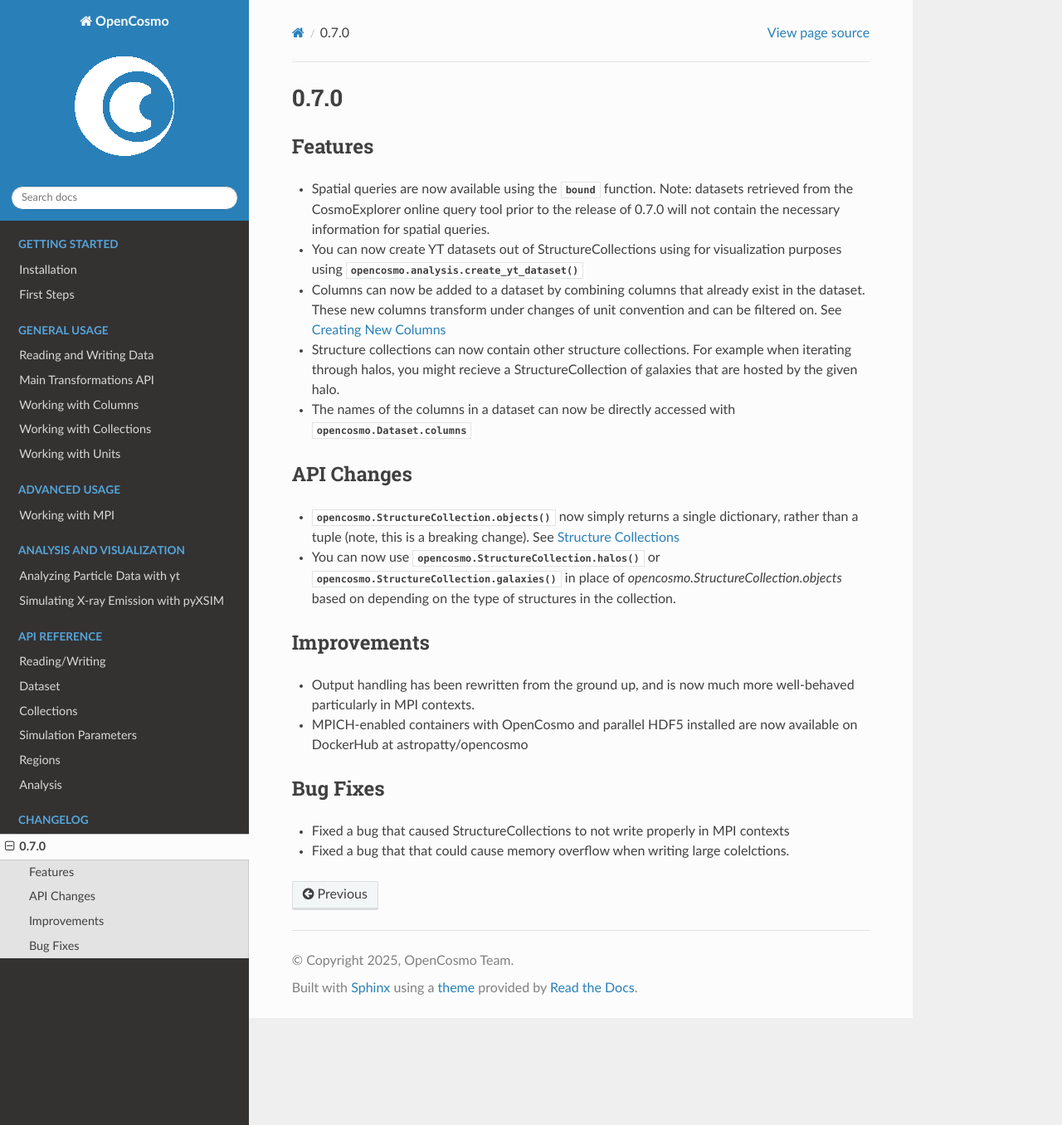
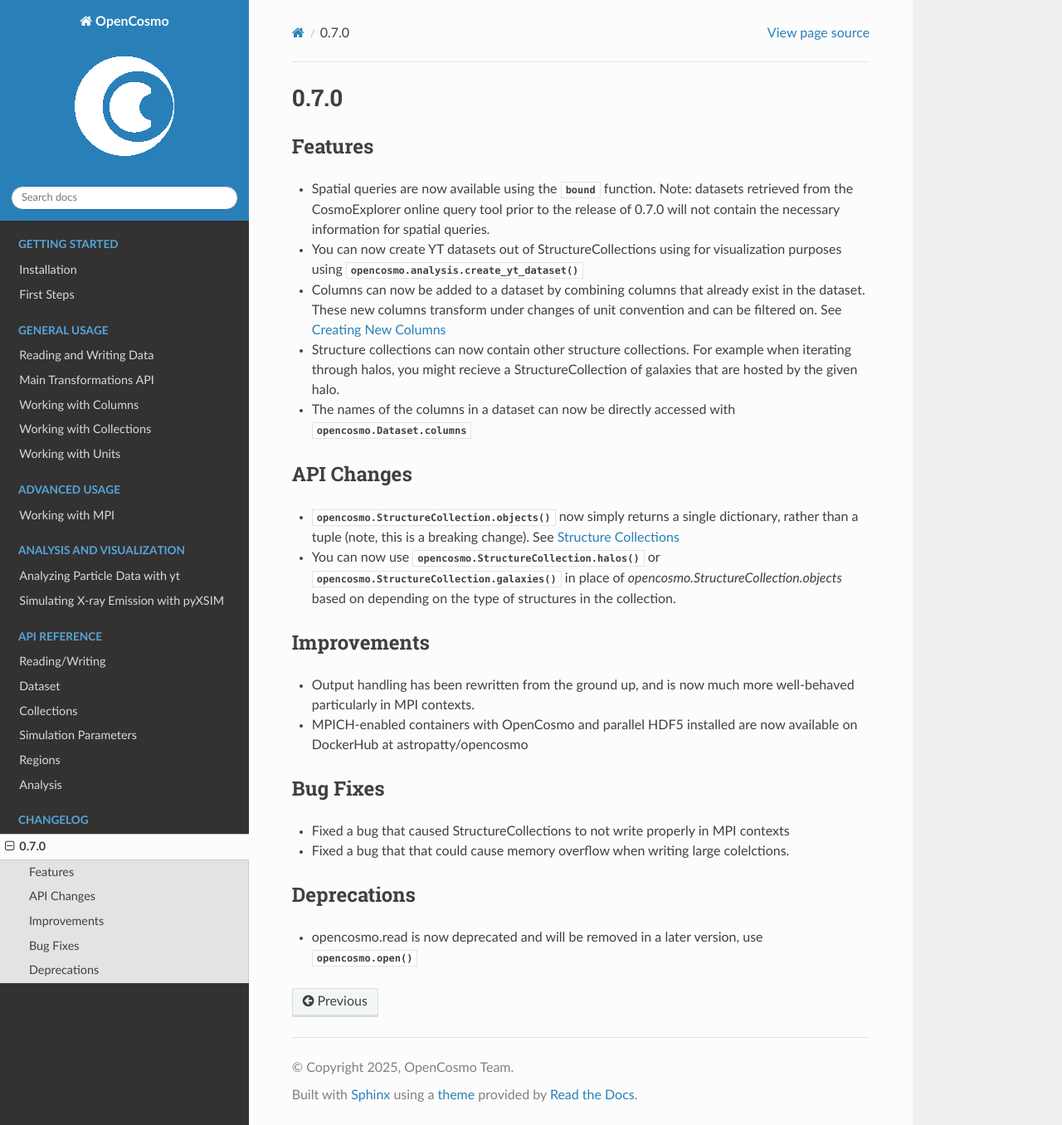
Before and after one commit to ArgonneCPAC/OpenCosmo, a Sphinx documentation site: the page built from docs/source/changelog/0.7.0.rst, in a window 1280 px wide and 1356 px high. Shown: the whole window at 83% size. Built offline with Sphinx 7.4.7 and the Read the Docs theme 3.1.0, drawn with Linux system fonts in a browser that asks for light colours.

Commit message:
Slight update to 0.7.0 changelog

```diff
--- a/docs/source/changelog/0.7.0.rst
+++ b/docs/source/changelog/0.7.0.rst
@@ -33,3 +33,7 @@ Bug Fixes
 
 * Fixed a bug that caused StructureCollections to not write properly in MPI contexts
 * Fixed a bug that that could cause memory overflow when writing large colelctions.
+
+Deprecations
+============
+* opencosmo.read is now deprecated and will be removed in a later version, use :py:func:`opencosmo.open`
```
